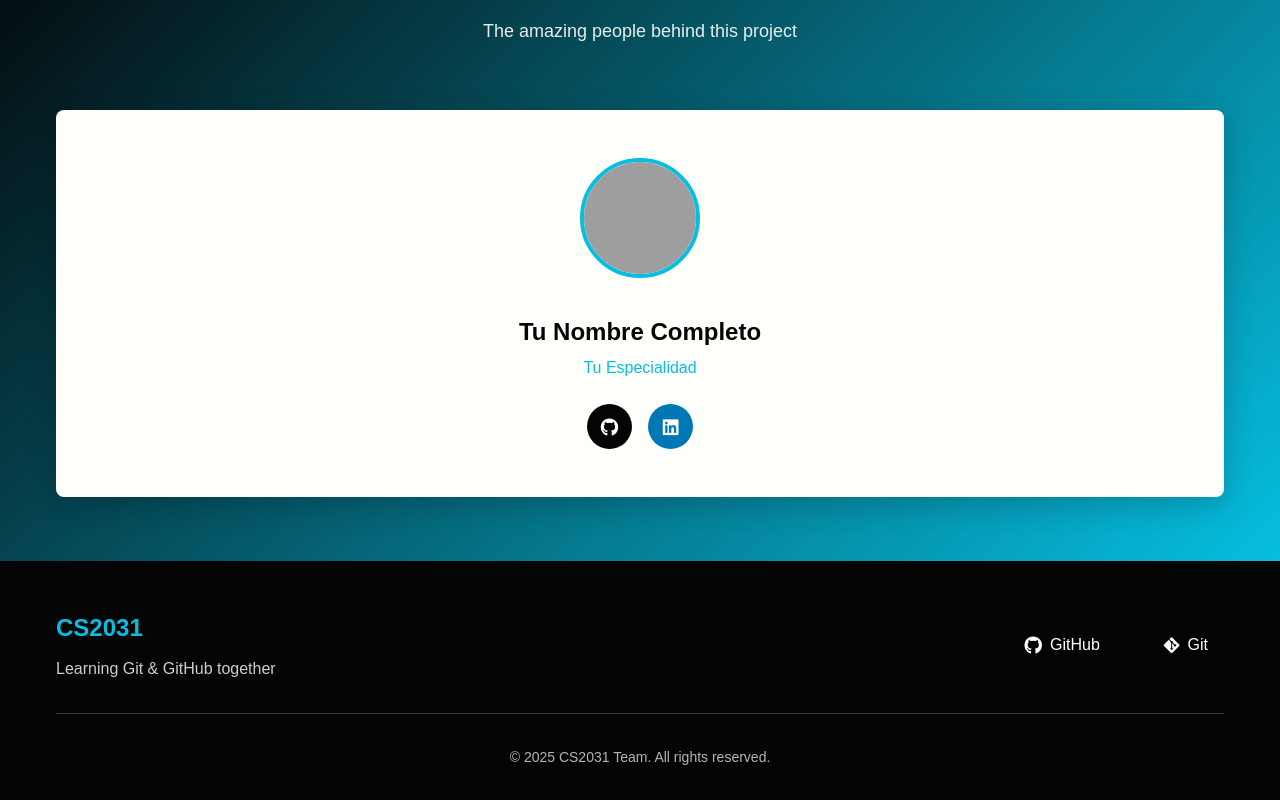
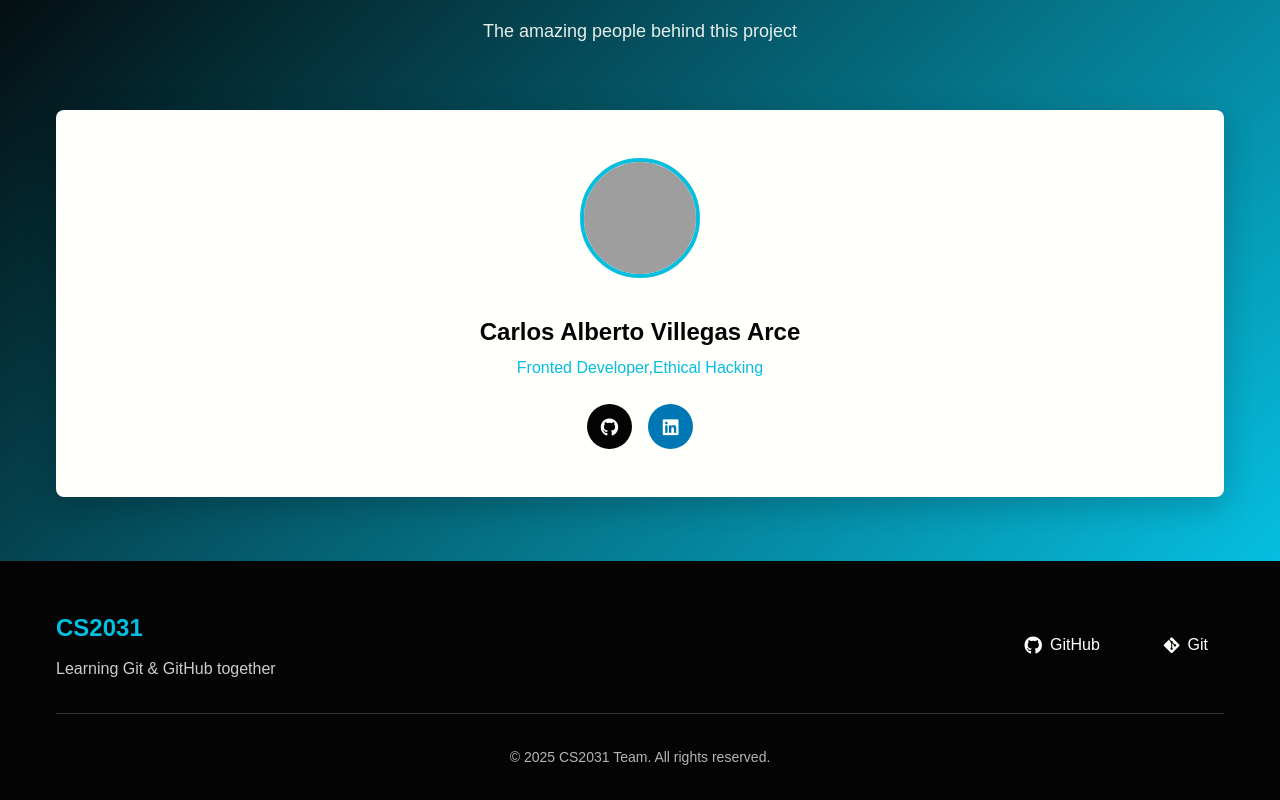
Before and after one commit to CarlosVillegasArce/HacerloSolo, a plain HTML site: page index.html in a window 1280 px wide. Shown: the part 1403-2203 px from the top of the page. Drawn offline with Linux system fonts and the light colour scheme; grey boxes are pictures that could not be loaded.

Commit message:
Datos Carlos

```diff
--- a/index.html
+++ b/index.html
@@ -137,26 +137,26 @@
                   <!-- Aquí tu foto de perfil (puedes usar una URL de tu GitHub o cualquier imagen) -->
                   <img
                     src="https://picsum.photos/300/300?random=1"
-                    alt="Tu Nombre"
+                    alt="Carlos Alberto Villegas Arce"
                     class="team-card__photo"
                   />
                 </div>
                 <div class="team-card__content">
                   <!-- Aquí tu nombre completo -->
-                  <h3 class="team-card__name">Tu Nombre Completo</h3>
+                  <h3 class="team-card__name">Carlos Alberto Villegas Arce</h3>
                   <!-- Aquí tu especialidad o rol (ej: Frontend Developer, Backend Developer, etc.) -->
-                  <p class="team-card__role">Tu Especialidad</p>
+                  <p class="team-card__role">Fronted Developer,Ethical Hacking</p>
                   <div class="team-card__social">
                     <!-- Aquí tu link de GitHub (reemplaza el # con tu URL) -->
                     <a
-                      href="#"
+                      href="https://github.com/CarlosVillegasArce"
                       class="team-card__social-link team-card__social-link--github"
                     >
                       <i class="fab fa-github"></i>
                     </a>
                     <!-- Aquí tu link de LinkedIn (reemplaza el # con tu URL) -->
                     <a
-                      href="#"
+                      href="https://www.linkedin.com/in/carlos-villegas-arce"
                       class="team-card__social-link team-card__social-link--linkedin"
                     >
                       <i class="fab fa-linkedin"></i>
```
